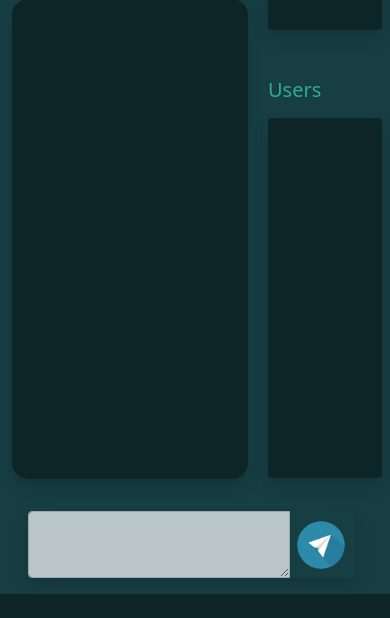
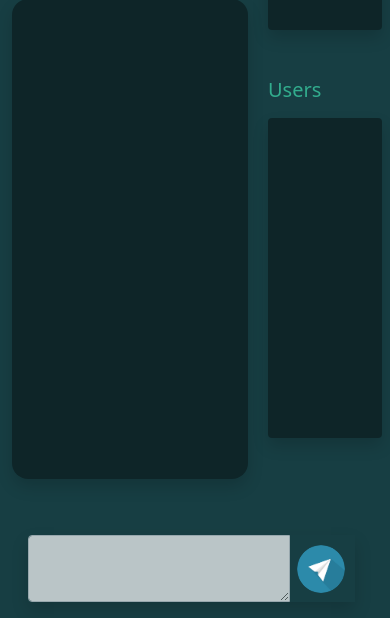
Before and after one commit to ckronber/chat-web-app, a Flask app: template website/templates/home.html in a window 390 px wide. Shown: the part 341-959 px from the top of the page. Before the commit the page ends 935 px from the top, so only its background shows below. Run offline with Flask 2, Linux system fonts and the light colour scheme; the template is opened without the code that fills it, so the values that code supplies are empty; some libraries are stand-ins or nearby versions.

Commit message:
changed the dimensions and spacing for looking better on mobile

```diff
--- a/website/static/CSS/custom.css
+++ b/website/static/CSS/custom.css
@@ -14,7 +14,7 @@ body{
     padding-top: .2rem;
     margin-right:-1.5rem;
     margin-left:-1.5rem;
-    height: 22.5rem;
+    height: 20rem;
     max-width: 10rem;
     /*width: fit-content;*/
 }
--- a/website/templates/home.html
+++ b/website/templates/home.html
@@ -213,6 +213,7 @@
     </div>
     <!--End of Modal for adding a channel-->
 </div>
+<br>
 <div class="row" width = "max-width" height = "max-content" id = "broadcastRow">
   <!--MESSAGE AREA-->
   <div id = "sendArea">
```
Also changed, not shown: website/database.db.
